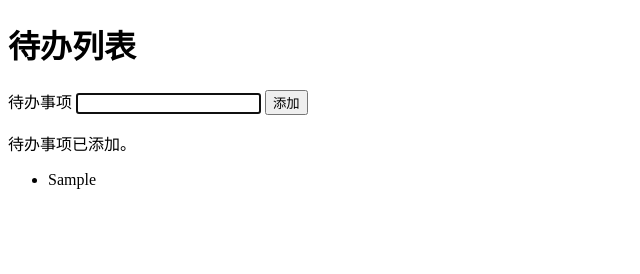
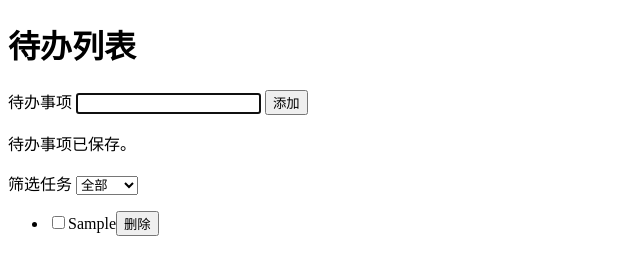
Before and after one commit to poitiox/js-todolist, a plain HTML site: page index.html in a window 1280 px wide. Both pictures are taken after typing "Sample" into the empty fields and a click on the button "添加". Shown: the whole page, without its empty margins (0-640 px from the left). Drawn offline with Linux system fonts and the light colour scheme.

Commit message:
feat: addTodo(), removeTodo(), toggleTodo()

```diff
--- a/index.html
+++ b/index.html
@@ -19,6 +19,12 @@
       <button type="submit">添加</button>
     </form>
     <p id="todo-feedback" role="status"></p>
+    <label for="todo-filter">筛选任务</label>
+    <select id="todo-filter">
+      <option value="all">全部</option>
+      <option value="active">未完成</option>
+      <option value="completed">已完成</option>
+    </select>
     <ul id="todo-list"></ul>
   </main>
   <script src="./todo.js"></script>
--- a/todo.js
+++ b/todo.js
@@ -5,34 +5,152 @@
   const todoInput = document.querySelector("#todo-input");
   const todoList = document.querySelector("#todo-list");
   const feedback = document.querySelector("#todo-feedback");
+  const todoFilter = document.querySelector("#todo-filter");
 
   // 页面结构变化时明确失败，避免带着缺失的依赖继续初始化。
-  if (!todoForm || !todoInput || !todoList || !feedback) {
-    console.error("Todo 初始化失败：页面缺少表单、输入框、列表或提示区域。");
+  if (!todoForm || !todoInput || !todoList || !feedback || !todoFilter) {
+    console.error("Todo 初始化失败：页面缺少表单、输入框、列表、提示区域或筛选器。");
     if (feedback) {
       feedback.textContent = "待办列表暂不可用，请检查页面结构。";
     }
     return;
   }
 
+  const STORAGE_KEY = "todo-v2";
+  let todos = loadTodos();
+  let filter = "all";
+  // 从已恢复的任务继续编号，避免刷新后操作到多个同号任务。
+  let nextTodoId = todos.reduce((highest, todo) => Math.max(highest, todo.id), 0) + 1;
+
+  function saveTodos() {
+    try {
+      localStorage.setItem(STORAGE_KEY, JSON.stringify(todos));
+      feedback.textContent = "待办事项已保存。";
+    } catch (error) {
+      // 保存失败不应阻止当前页面使用，但必须说明刷新会丢失此次更改。
+      console.error("待办事项保存失败：", error);
+      feedback.textContent = "本地保存失败，当前更改仅在本页面有效，刷新后可能丢失。";
+    }
+  }
+
+  function loadTodos() {
+    try {
+      const saved = localStorage.getItem(STORAGE_KEY);
+      if (saved === null) return [];
+
+      const restored = JSON.parse(saved);
+      // 本地记录也可能被手动修改，不能只判断 JSON 是否能解析。
+      if (
+        !Array.isArray(restored) ||
+        !restored.every((todo) =>
+          todo !== null &&
+          typeof todo === "object" &&
+          Number.isSafeInteger(todo.id) &&
+          todo.id > 0 &&
+          typeof todo.text === "string" &&
+          todo.text.trim() !== "" &&
+          typeof todo.completed === "boolean"
+        ) ||
+        new Set(restored.map((todo) => todo.id)).size !== restored.length
+      ) {
+        throw new Error("本地待办数据格式不正确。");
+      }
+
+      return restored;
+    } catch (error) {
+      console.error("待办事项恢复失败：", error);
+      feedback.textContent = "本地记录无法恢复，暂以空列表开始；后续保存会写入新的记录。";
+      return [];
+    }
+  }
+
+  function addTodo(text) {
+    const content = text.trim();
+    if (!content) {
+      feedback.textContent = "请输入待办事项，不能只包含空白。";
+      return false;
+    }
+
+    todos = [...todos, { id: nextTodoId++, text: content, completed: false }];
+    saveTodos();
+    render();
+    return true;
+  }
+
+  function removeTodo(id) {
+    todos = todos.filter((todo) => todo.id !== id);
+    saveTodos();
+    render();
+  }
+
+  function clearCompleted() {
+    todos = todos.filter((todo) => !todo.completed);
+    saveTodos();
+    render();
+  }
+
+  function toggleTodo(id) {
+    todos = todos.map((todo) =>
+      todo.id === id ? { ...todo, completed: !todo.completed } : todo
+    );
+    saveTodos();
+    render();
+  }
+
+  function render() {
+    todoFilter.value = filter;
+    // 筛选只影响显示，不能把隐藏任务从完整数据中删除。
+    const visibleTodos = todos.filter((todo) =>
+      filter === "all" || (filter === "completed" ? todo.completed : !todo.completed)
+    );
+    todoList.replaceChildren();
+
+    for (const todo of visibleTodos) {
+      const item = document.createElement("li");
+      const label = document.createElement("label");
+      const checkbox = document.createElement("input");
+      checkbox.type = "checkbox";
+      checkbox.checked = todo.completed;
+      checkbox.addEventListener("change", () => toggleTodo(todo.id));
+
+      const text = document.createElement(todo.completed ? "s" : "span");
+      // 待办属于纯文本，用户输入不能作为 HTML 解释。
+      text.textContent = todo.text;
+      label.append(checkbox, text);
+
+      const removeButton = document.createElement("button");
+      removeButton.type = "button";
+      removeButton.textContent = "删除";
+      removeButton.setAttribute("aria-label", `删除待办：${todo.text}`);
+      removeButton.addEventListener("click", () => removeTodo(todo.id));
+
+      item.append(label, removeButton);
+      todoList.append(item);
+    }
+
+    if (visibleTodos.length === 0) {
+      const emptyItem = document.createElement("li");
+      emptyItem.textContent = filter === "all" ? "暂无待办事项。" : "当前筛选下暂无待办事项。";
+      todoList.append(emptyItem);
+    }
+  }
+
   todoForm.addEventListener("submit", (event) => {
-    // 列表在当前页面更新，默认提交导航会丢失页面内的任务。
+    // 列表在当前页面更新，不需要通过表单提交导航。
     event.preventDefault();
 
-    const text = todoInput.value.trim();
-    if (!text) {
-      feedback.textContent = "请输入待办事项，不能只包含空白。";
-      todoInput.focus();
-      return;
+    if (addTodo(todoInput.value)) {
+      todoInput.value = "";
     }
-
-    const item = document.createElement("li");
-    // 待办属于纯文本，用户输入不能作为 HTML 解释。
-    item.textContent = text;
-    todoList.appendChild(item);
-
-    todoInput.value = "";
-    feedback.textContent = "待办事项已添加。";
     todoInput.focus();
   });
+
+  todoFilter.addEventListener("change", () => {
+    filter = todoFilter.value;
+    render();
+  });
+
+  // 练习要求从控制台调用，局部函数需要提供明确入口。
+  window.clearCompleted = clearCompleted;
+  render();
 })();
```
